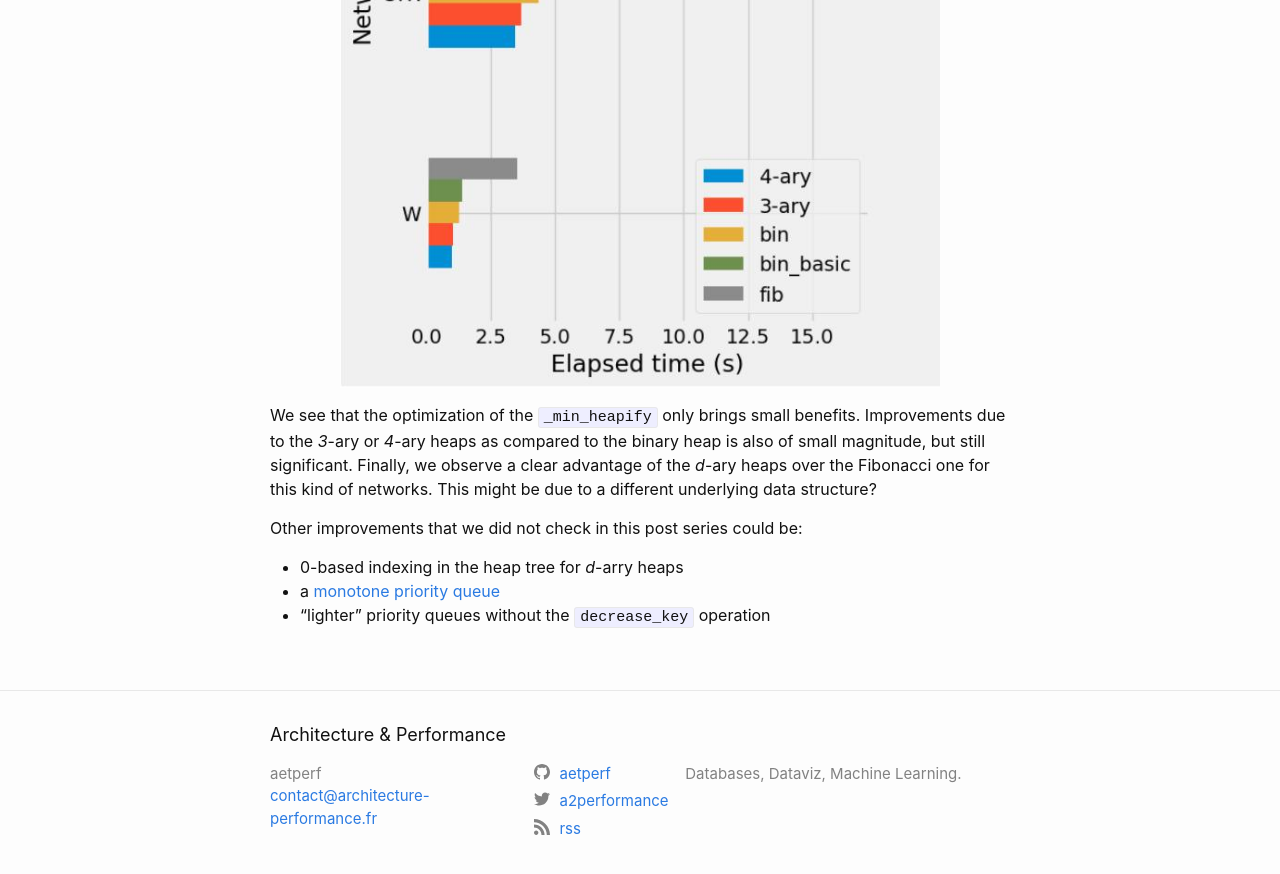
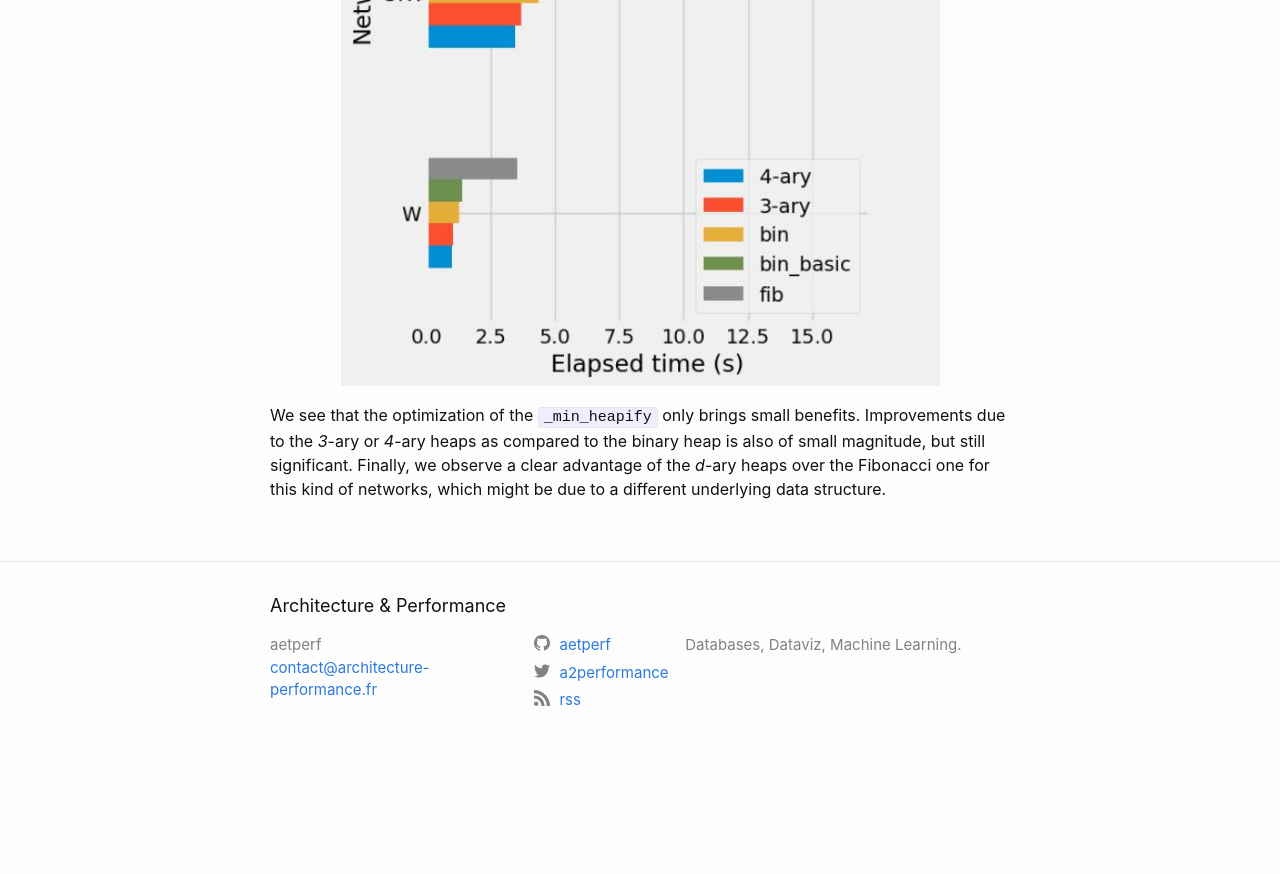
Before and after one commit to aetperf/aetperf.github.io, a Jekyll site: the page built from _posts/2022-12-21-Dijkstra-s-algorithm-in-Cython-part-2-3.md, in a window 1280 px wide and 900 px high, scrolled down 4181 px. Shown: the top 874 px of the window. Built offline with Jekyll 4.4.1, drawn with Linux system fonts in a browser that asks for light colours; comment, search, counter and statistics services are not loaded; after the commit the page ends 4953 px from its top, so only the background shows below that.

Commit message:
small update

```diff
--- a/_posts/2022-12-21-Dijkstra-s-algorithm-in-Cython-part-2-3.md
+++ b/_posts/2022-12-21-Dijkstra-s-algorithm-in-Cython-part-2-3.md
@@ -145,12 +145,7 @@ Computations are performed on a laptop with an 8 cores Intel i7-7700HQ CPU @ 2.8
   <img width="600" src="/img/2022-12-21_02/heap_comparison.jpg" alt="heap comparison">
 </p>
 
-We see that the optimization of the `_min_heapify` only brings small benefits. Improvements due to the *3*-ary or *4*-ary heaps as compared to the binary heap is also of small magnitude, but still significant. Finally, we observe a clear advantage of the *d*-ary heaps over the Fibonacci one for this kind of networks. This might be due to a different underlying data structure?
-
-Other improvements that we did not check in this post series could be:
-- 0-based indexing in the heap tree for *d*-arry heaps
-- a [monotone priority queue](https://en.wikipedia.org/wiki/Monotone_priority_queue)
-- "lighter" priority queues without the `decrease_key` operation
+We see that the optimization of the `_min_heapify` only brings small benefits. Improvements due to the *3*-ary or *4*-ary heaps as compared to the binary heap is also of small magnitude, but still significant. Finally, we observe a clear advantage of the *d*-ary heaps over the Fibonacci one for this kind of networks, which might be due to a different underlying data structure.
 
 
 {% if page.comments %}
```
